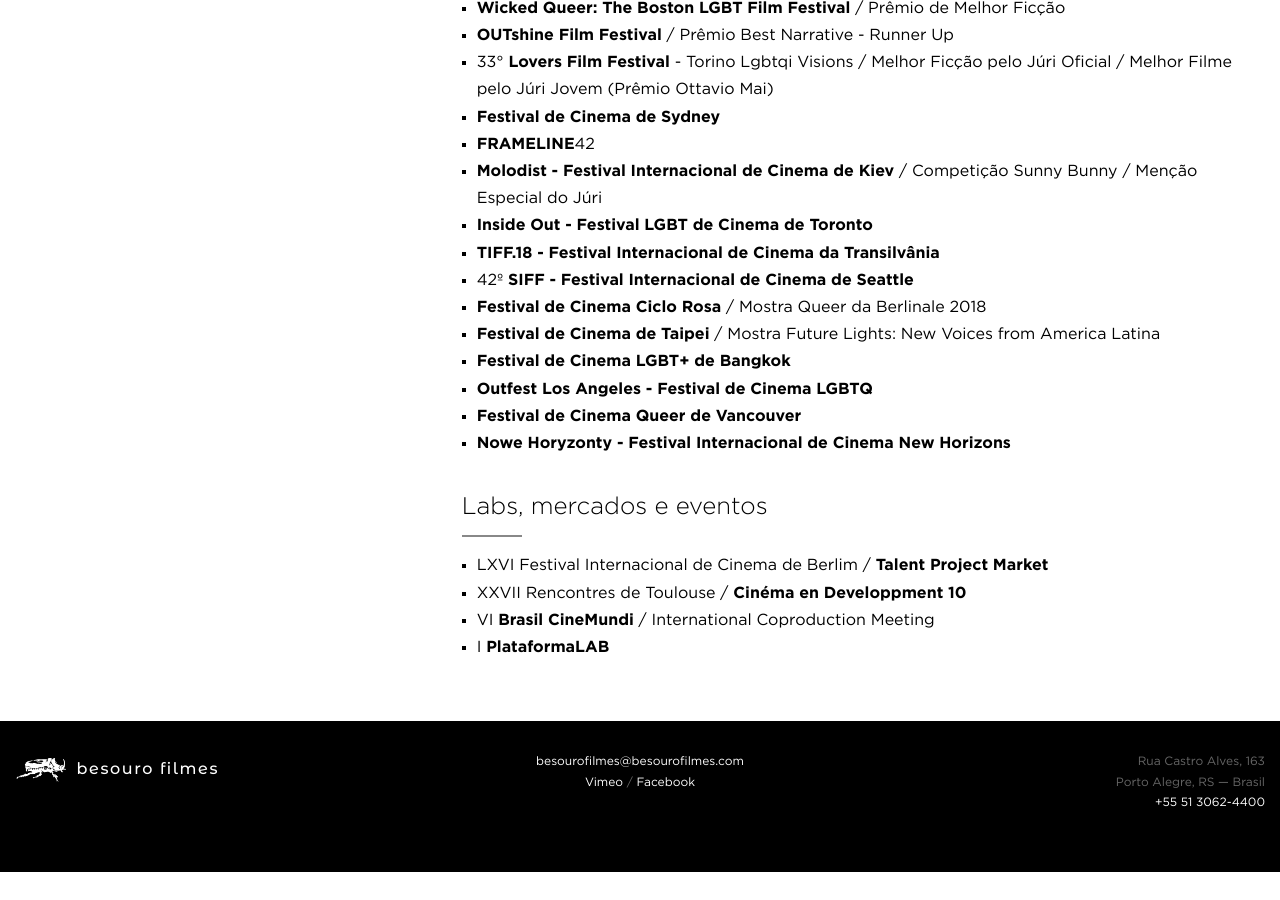
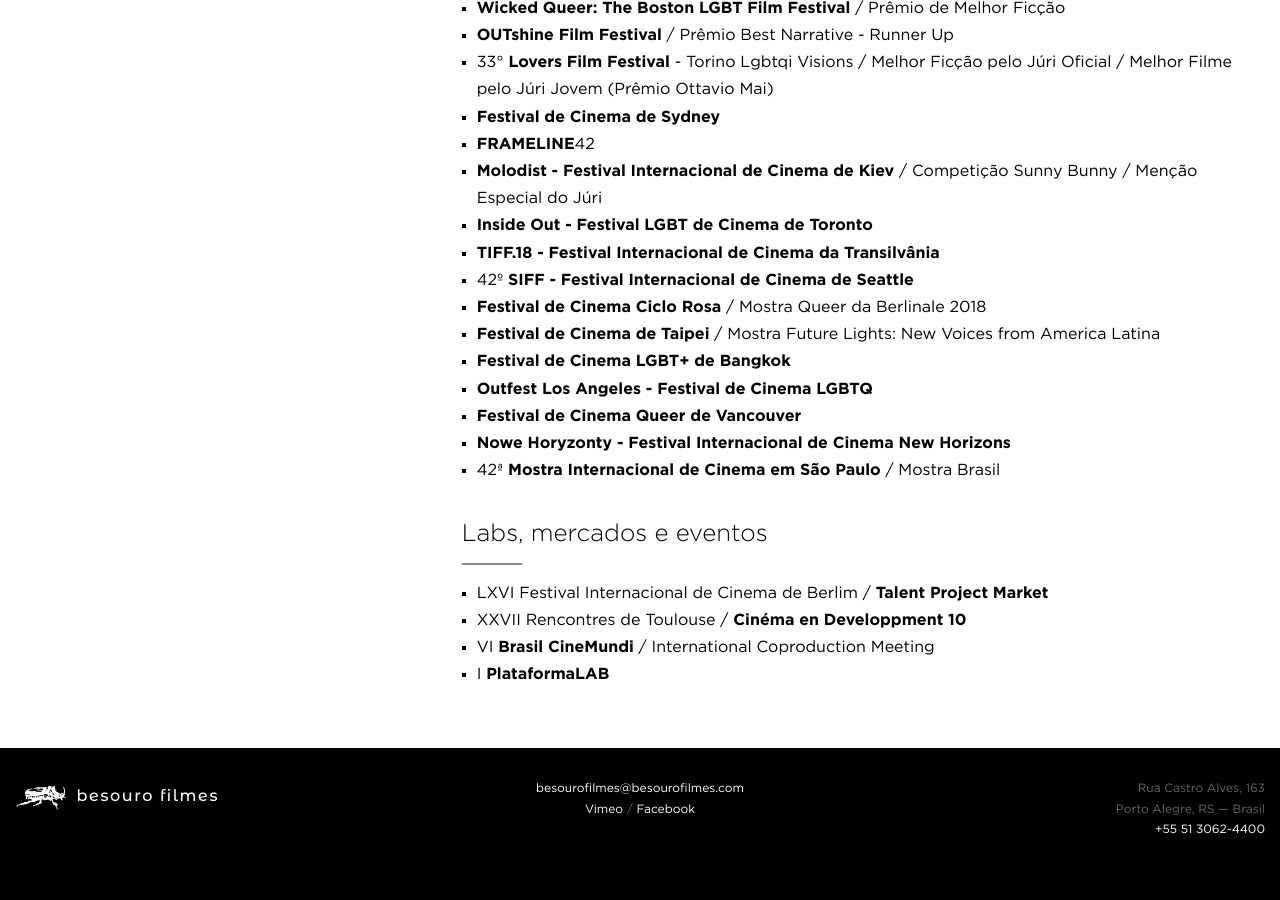
Before and after one commit to arthrfrts/besouro, a Jekyll site: the page built from _projects/tintabruta.md, in a window 1280 px wide and 900 px high, scrolled down 1171 px. Built offline with Jekyll 4.4.1, drawn with Linux system fonts in a browser that asks for light colours; before the commit the page ends 2043 px from its top, so only the background shows below that.

Commit message:
Updated Tintabruta

```diff
--- a/_projects/tintabruta.md
+++ b/_projects/tintabruta.md
@@ -46,6 +46,7 @@
 * **Outfest Los Angeles - Festival de Cinema LGBTQ**
 * **Festival de Cinema Queer de Vancouver**
 * **Nowe Horyzonty - Festival Internacional de Cinema New Horizons**
+* 42ª **Mostra Internacional de Cinema em São Paulo** / Mostra Brasil
 
 ## Labs, mercados e eventos
 * LXVI Festival Internacional de Cinema de Berlim / **Talent Project Market**
```
